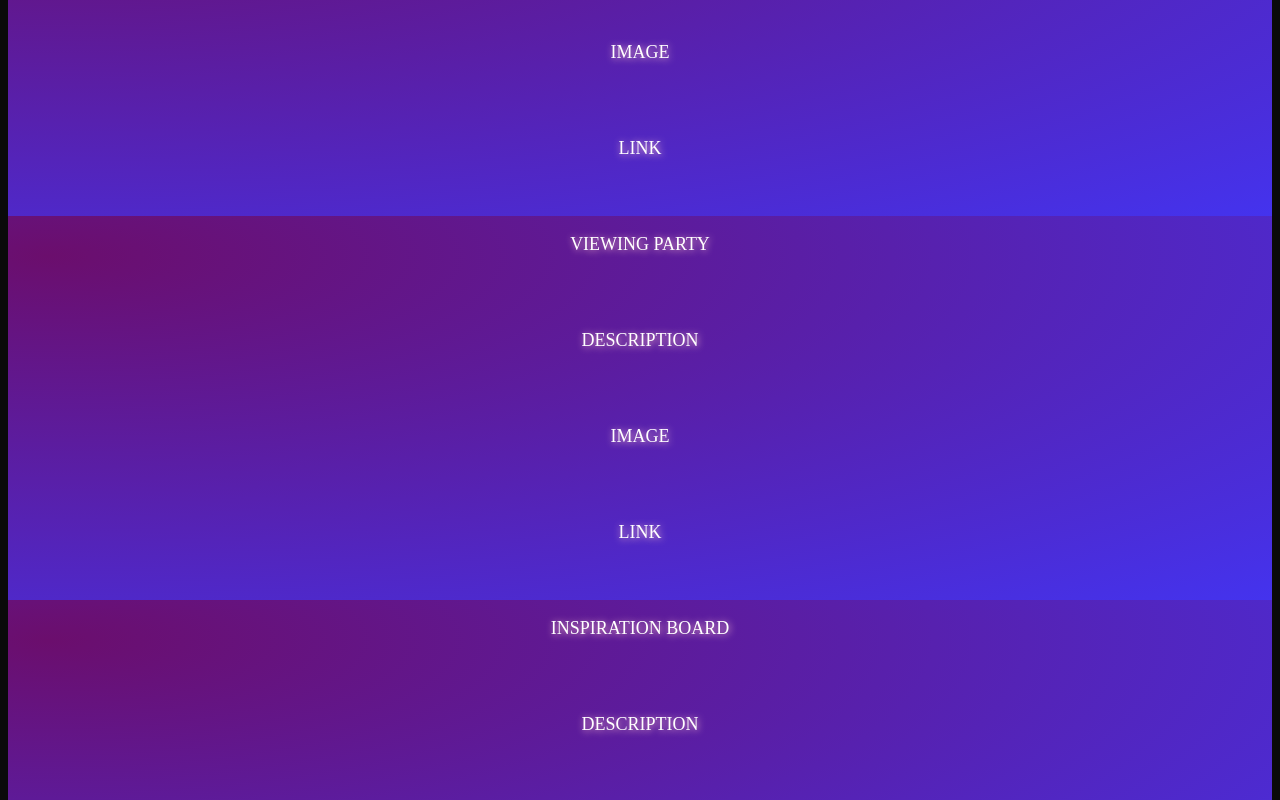
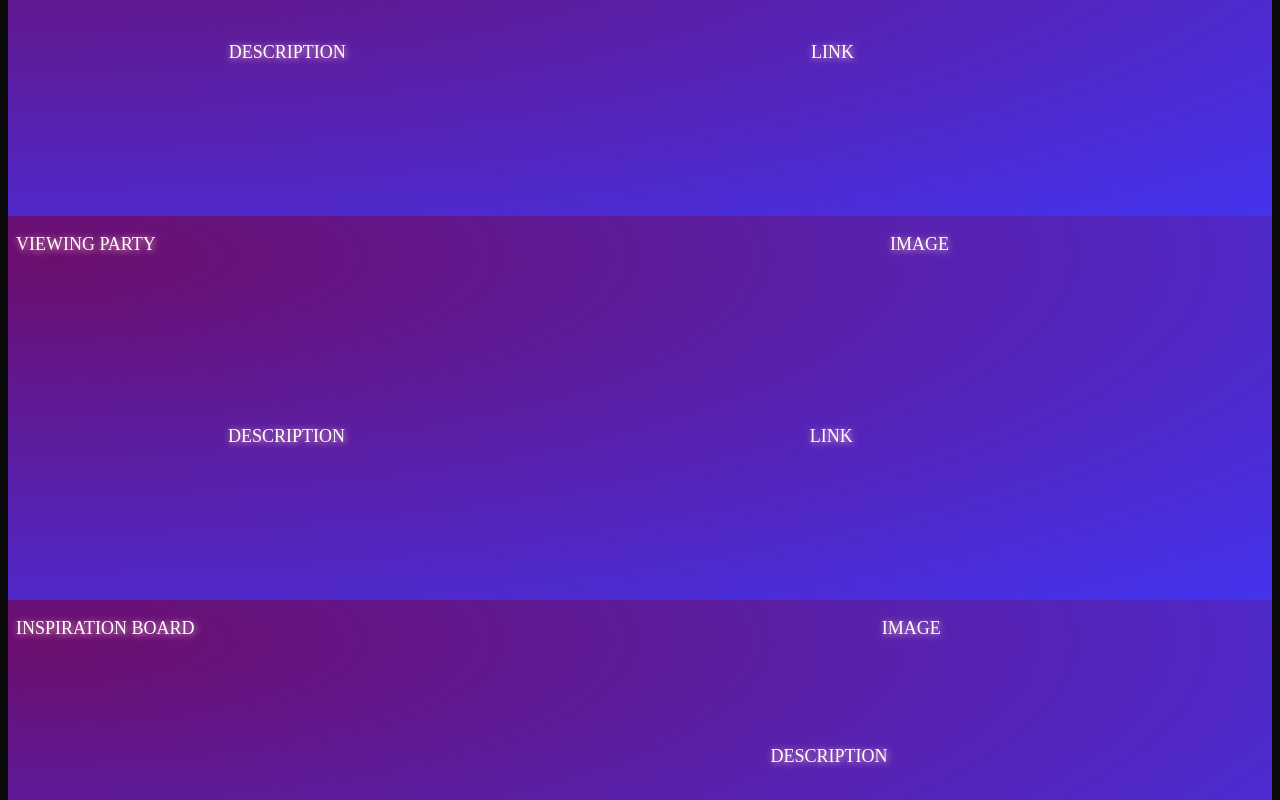
Before and after one commit to ursaturnine/tyrah-portfolio-site, a React (Create React App) app: page / in a window 1280 px wide. Shown: the part 760-1560 px from the top of the page. Built offline with nearby package versions, Linux system fonts and the light colour scheme; a web font is replaced by a local one.

Commit message:
position elements in grid for sections on home page

```diff
--- a/src/pages/home.tsx
+++ b/src/pages/home.tsx
@@ -42,17 +42,17 @@ Raised in the Y2K era of tech optimism.</p>
             <section className='section-2'>
                 <div>
                     <p className='home-text-5'> Viewing Party </p>
-                    <p>Description</p>
-                    <p>Image</p>
-                    <p>Link</p>
+                    <p className='project-2-text-1'>Description</p>
+                    <p className='project-2-text-2'>Image</p>
+                    <p className='project-2-text-3'>Link</p>
                 </div>
             </section>
             <section className='section-3'>
                 <div>
                     <p className='home-text-6'> Inspiration Board </p>
-                    <p>Description</p>
-                    <p>Image</p>
-                    <p>Link</p>
+                    <p className='project-3-text-1'>Description</p>
+                    <p className='project-3-text-2'>Image</p>
+                    <p className='project-3-text-3'>Link</p>
                 </div>
             </section>
         </div>
--- a/src/styles/home.css
+++ b/src/styles/home.css
@@ -90,22 +90,102 @@
     background: radial-gradient(farthest-corner at 40px 40px, rgb(107, 14, 109) 0%, #43e 100%);
 }
 
+/* title */
+.home-text-4 {
+    grid-column-start: 1 ;
+    margin-left: 8px;
+    justify-self: start;
+}
+/* Description */
+.project-1-text-1 {
+    margin-left: 8px;
+    grid-column-start: 1 ;
+    justify-self: start;
+    width: 80%;
+}
+/* Image */
+.project-1-text-2 {
+    grid-column-start: 2 ;
+    grid-row-start: 1;
+    justify-self: start;
+    width: 80%;
+}
+/* Link */
+.project-1-text-3 {
+    grid-column-start: 2;
+    justify-self: start;
+    width: 50%;
+
+}
+/* -----------------------------------------PROJECT TWO-----------------------------------------------------------*/
 /* Project 2 */
-
 .section-2 {
     background: radial-gradient(farthest-corner at 40px 40px, rgb(107, 14, 109) 0%, #43e 100%);
 }
+/* title */
+.home-text-5 {
+    grid-column-start: 1 ;
+    margin-left: 8px;
+    justify-self: start;
+}
+/* Description */
+.project-2-text-1 {
+    margin-left: 8px;
+    grid-column-start: 1 ;
+    justify-self: start;
+    width: 80%;
+}
+/* Image */
+.project-2-text-2 {
+    grid-column-start: 2 ;
+    grid-row-start: 1;
+    justify-self: start;
+    width: 80%;
+}
+/* Link */
+.project-2-text-3 {
+    grid-column-start: 2;
+    justify-self: start;
+    width: 50%;
 
+}
+
+
+/* -----------------------------------------PROJECT THREE-----------------------------------------------------------*/
 /* Project 3 */
-
 .section-3 {
     background: radial-gradient(farthest-corner at 40px 40px, rgb(107, 14, 109) 0%, #43e 100%);
 }
 
+/* title */
+.home-text-6 {
+    grid-column-start: 1 ;
+    margin-left: 8px;
+    justify-self: start;
+}
+/* Description */
+.project-3-text-1 {
+    margin-left: 8px;
+    grid-column-start: 1 ;
+    justify-self: start;
+    width: 80%;
+}
+/* Image */
+.project-3-text-2 {
+    grid-column-start: 2 ;
+    grid-row-start: 1;
+    justify-self: start;
+    width: 80%;
+}
+/* Link */
+.project-3-text-1 {
+    grid-column-start: 2;
+    justify-self: start;
+    width: 50%;
+}
 
 
-
-section > * {
+section  > * {
     display: grid;
     height: 30vw;
     /* border: solid pink; */
```
